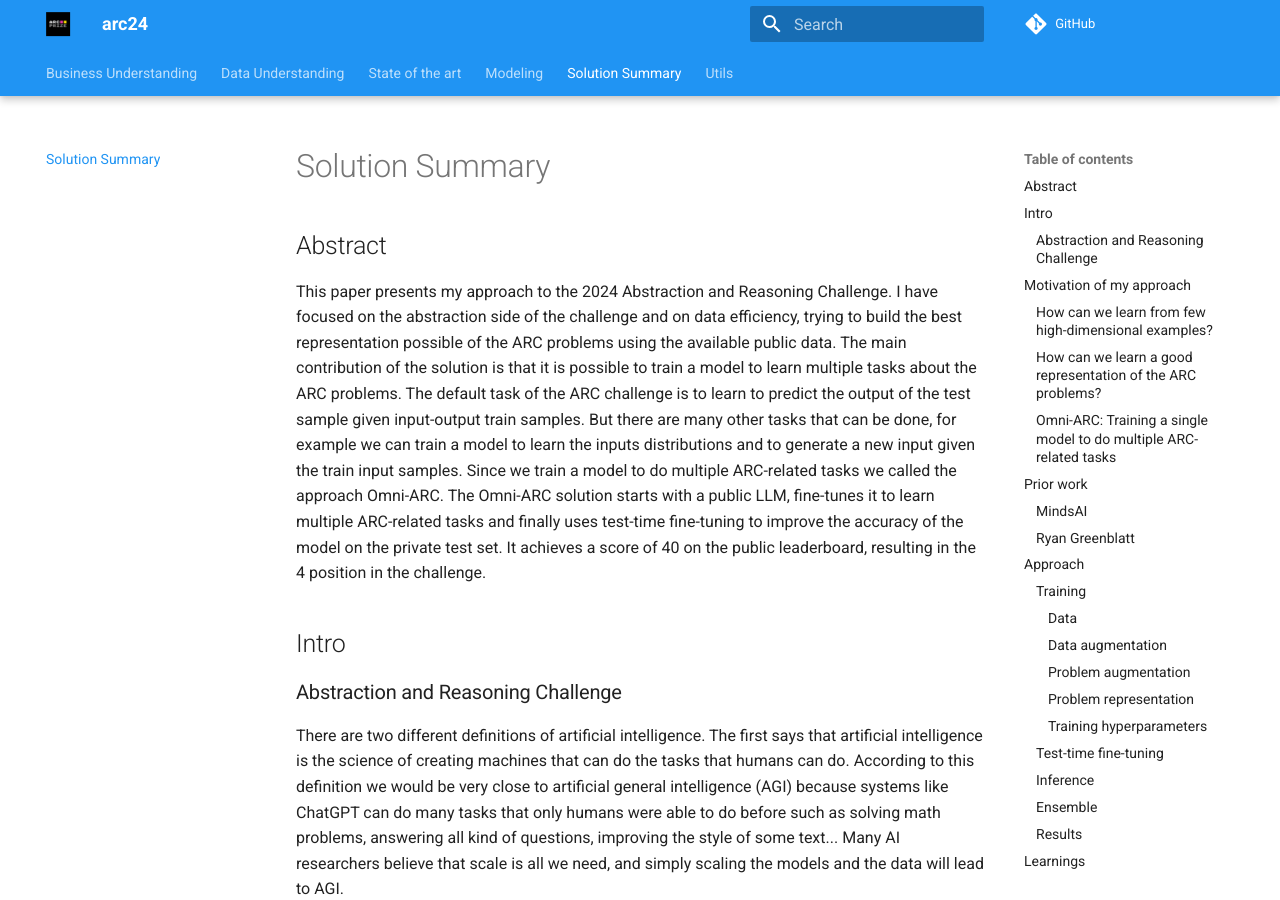
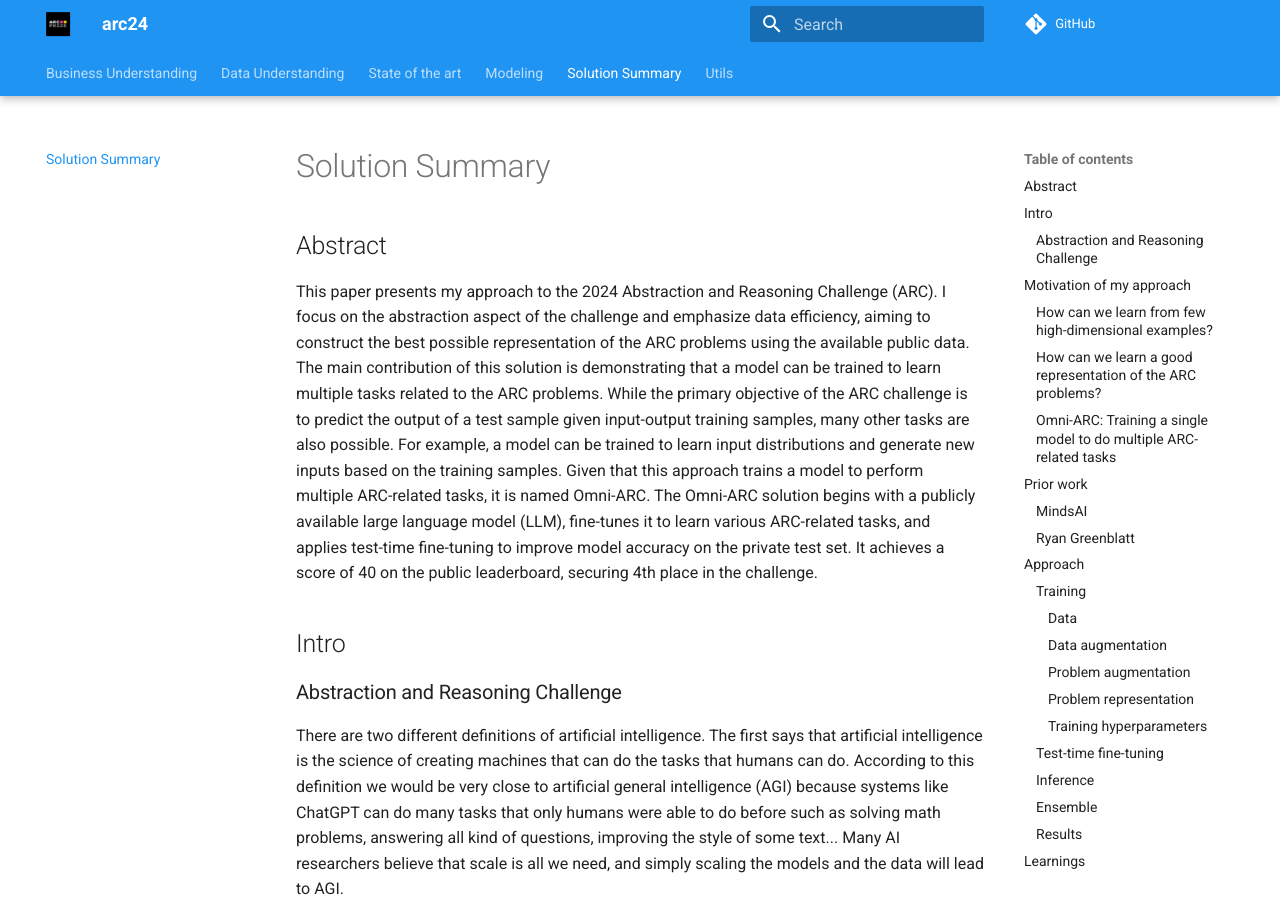
Before and after one commit to zhengjunyao-work/arc24, an MkDocs documentation site: the page built from docs/05_Solution_Summary.md, in a window 1280 px wide and 900 px high. Built offline with MkDocs 1.6.1 and Material for MkDocs 9.7.7, drawn with Linux system fonts in a browser that asks for light colours; comment, search, counter and statistics services are not loaded; some of the changed text lies outside the part shown.

Commit message:
added examples of newly generated inputs

```diff
--- a/docs/05_Solution_Summary.md
+++ b/docs/05_Solution_Summary.md
@@ -29,17 +29,7 @@ Papers are about communicating your ideas clearly so that others can learn from
 
 ## Abstract
 
-This paper presents my approach to the 2024 Abstraction and Reasoning Challenge. I have focused
-on the abstraction side of the challenge and on data efficiency, trying to build the best representation
-possible of the ARC problems using the available public data. The main contribution of the solution
-is that it is possible to train a model to learn multiple tasks about the ARC problems. The default
-task of the ARC challenge is to learn to predict the output of the test sample given input-output train samples.
-But there are many other tasks that can be done, for example we can train a model to learn the inputs
-distributions and to generate a new input given the train input samples. Since we train a model
-to do multiple ARC-related tasks we called the approach Omni-ARC. The Omni-ARC solution starts with
-a public LLM, fine-tunes it to learn multiple ARC-related tasks and finally uses test-time fine-tuning
-to improve the accuracy of the model on the private test set. It achieves a score of 40 on the public leaderboard,
-resulting in the 4 position in the challenge.
+This paper presents my approach to the 2024 Abstraction and Reasoning Challenge (ARC). I focus on the abstraction aspect of the challenge and emphasize data efficiency, aiming to construct the best possible representation of the ARC problems using the available public data. The main contribution of this solution is demonstrating that a model can be trained to learn multiple tasks related to the ARC problems. While the primary objective of the ARC challenge is to predict the output of a test sample given input-output training samples, many other tasks are also possible. For example, a model can be trained to learn input distributions and generate new inputs based on the training samples. Given that this approach trains a model to perform multiple ARC-related tasks, it is named Omni-ARC. The Omni-ARC solution begins with a publicly available large language model (LLM), fine-tunes it to learn various ARC-related tasks, and applies test-time fine-tuning to improve model accuracy on the private test set. It achieves a score of 40 on the public leaderboard, securing 4th place in the challenge.
 
 ## Intro
 
```
Also changed, not shown: other parts of docs/05_Solution_Summary.md (+18 -2 lines).
